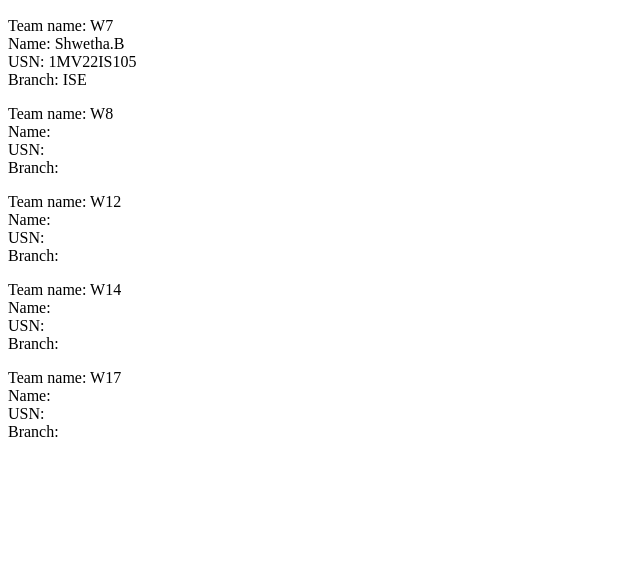
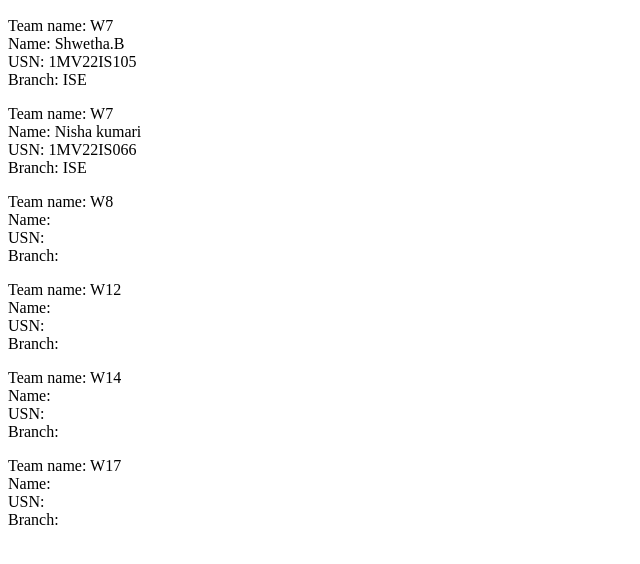
Before and after one commit to shreya-kv/Test-Repo, a plain HTML site: page index.html in a window 1280 px wide. Shown: the part 110-674 px from the top of the page, without its empty margins (0-640 px from the left). Drawn offline with Linux system fonts and the light colour scheme.

Commit message:
w7 nisha

```diff
--- a/index.html
+++ b/index.html
@@ -9,6 +9,7 @@
     <h1>This is a test repo.</h1>
     <h2>Write you team name, name , usn and branch</h2>
     <p>Team name: W7 <br>Name: Shwetha.B <br>USN: 1MV22IS105 <br>Branch: ISE</p>
+    <p>Team name: W7 <br>Name: Nisha kumari <br>USN: 1MV22IS066 <br>Branch: ISE</p>
     <p>Team name: W8 <br>Name: <br>USN: <br>Branch:</p>
     <p>Team name: W12 <br>Name: <br>USN: <br>Branch:</p>
     <p>Team name: W14 <br>Name: <br>USN: <br>Branch:</p>
```
